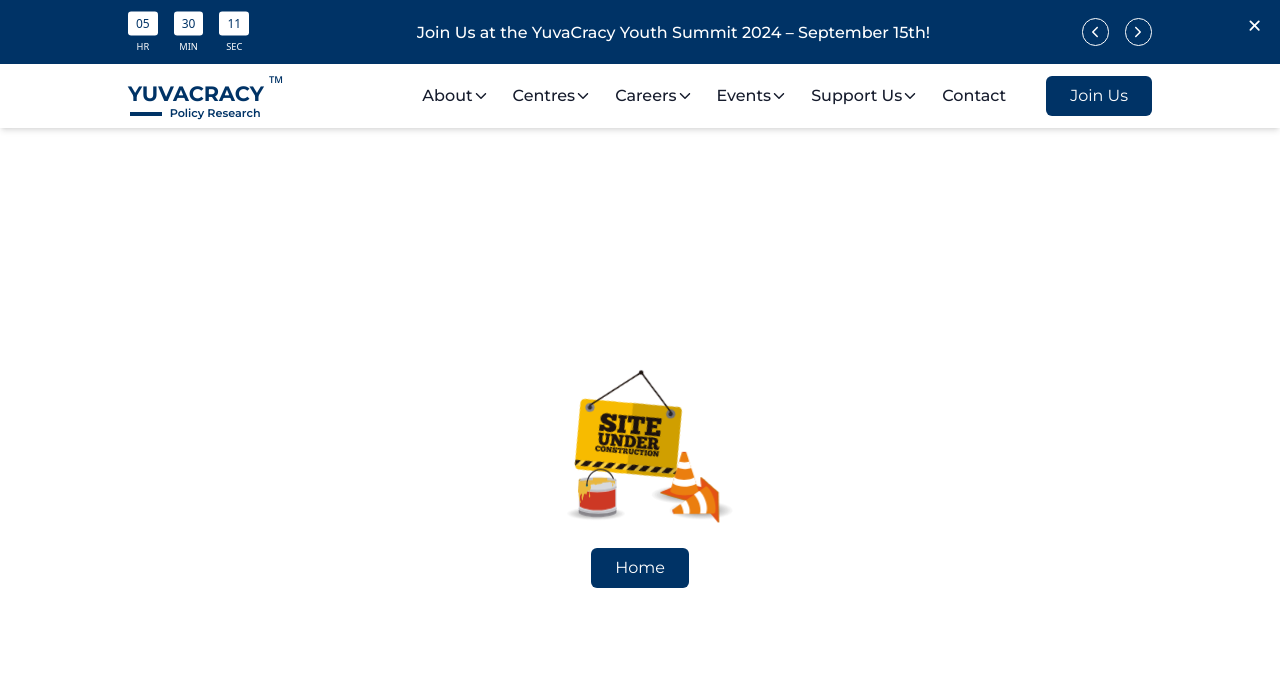
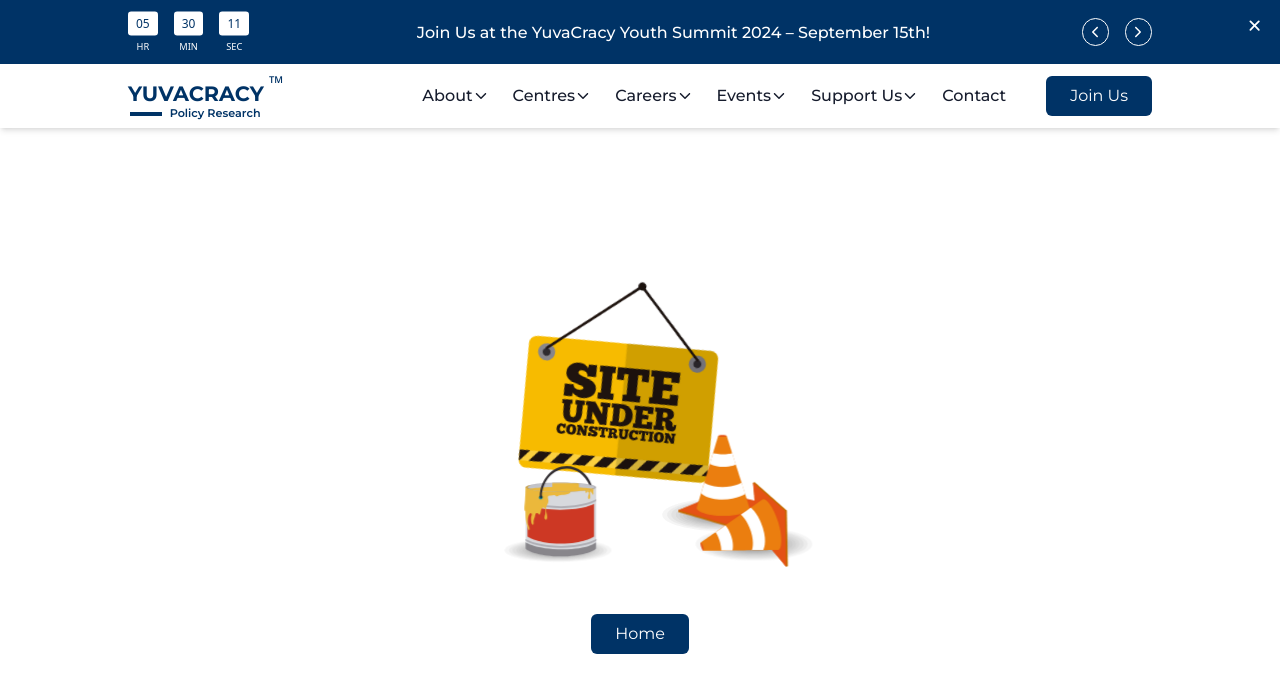
Before and after one commit to YuvaCracy/yuvacracy-landing-final, a Next.js app: page /contact in a window 1280 px wide. Shown: the top 692 px of the page. Built offline with nearby package versions, Linux system fonts and the light colour scheme.

Commit message:
adusted dev animation size

```diff
--- a/components/animation/ProjectsConstructionAnimation.js
+++ b/components/animation/ProjectsConstructionAnimation.js
@@ -5,8 +5,8 @@ import { ProjectUnderConstruction } from '@/public/assetManager';
 
 const ProjectsConstructionAnimation = ({ width }) => {
   return (
-    <div className='flex flex-col items-center justify-center mx-auto bg-white ' >
-      <div className=' w-[15rem]   z-10 z-index-10 ' >
+    <div className='flex flex-col items-center justify-center mx-auto mt-[-3rem] bg-white ' >
+      <div className=' w-[28rem]   z-10 z-index-10 ' >
         <Lottie
           animationData={ProjectUnderConstruction}
           autoplay={true}
```
